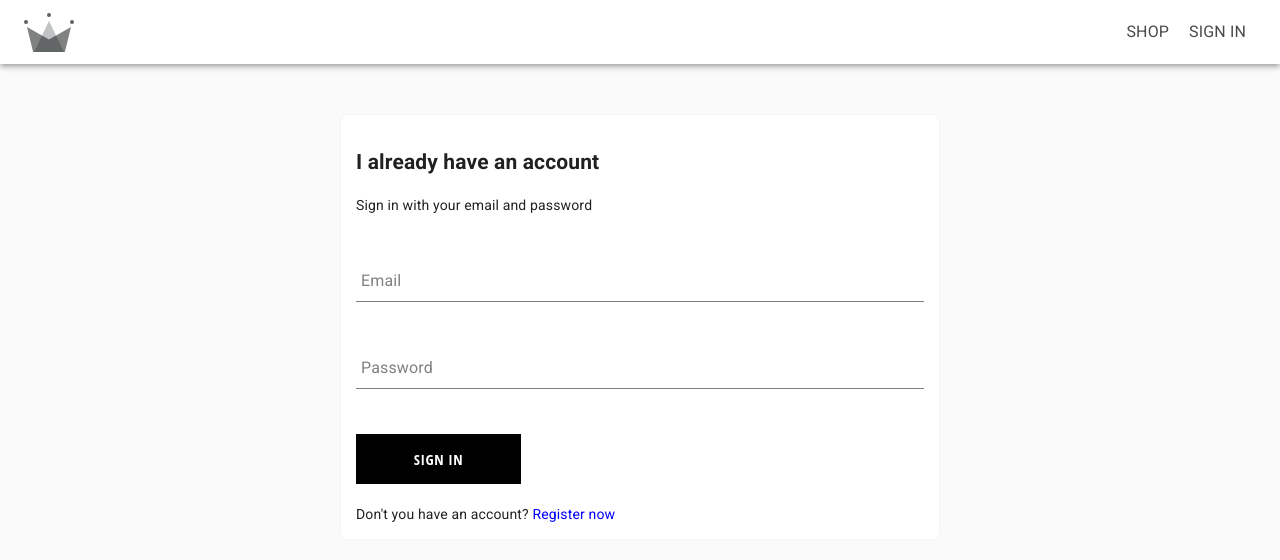
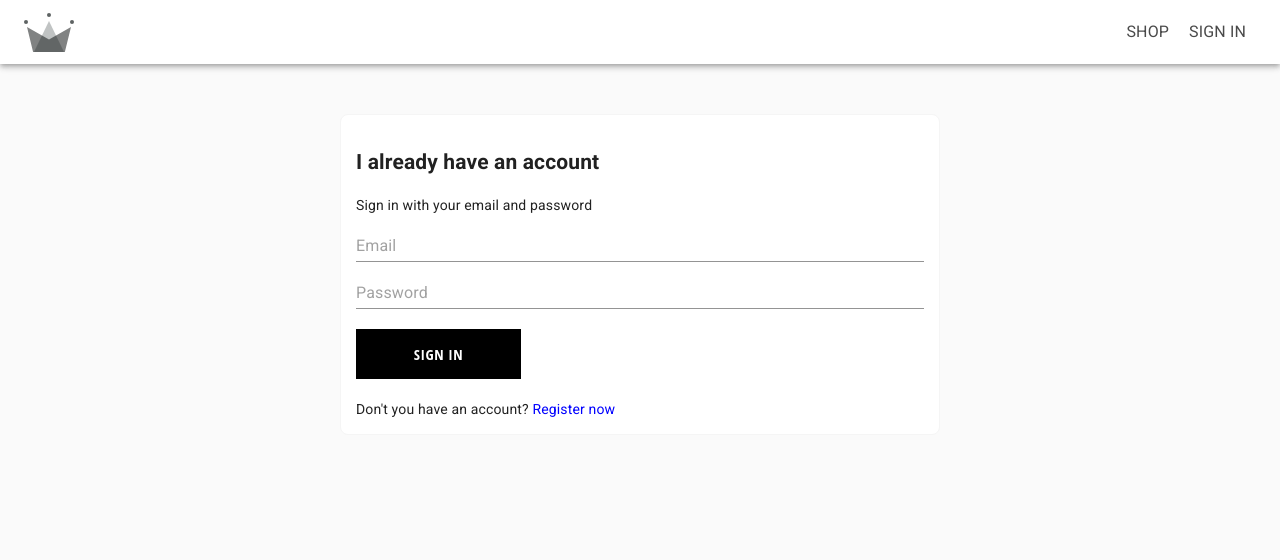
Before and after one commit to devbrunochristian/chrwn-clothing-frontend, a React (Create React App) app: page /signin in a window 1280 px wide. Shown: the top 560 px of the page. Built offline with nearby package versions, Linux system fonts and the light colour scheme.

Commit message:
feature: signin page form validation

```diff
--- a/src/components/form-input/Form-input.tsx
+++ b/src/components/form-input/Form-input.tsx
@@ -6,7 +6,6 @@ interface Props {
     label: string
     name: string
     type: string
-    required: boolean
     handleChange: (e: React.ChangeEvent<HTMLInputElement>) => void
     value: string
 }
@@ -16,7 +15,6 @@ const FormInput: React.FunctionComponent<Props> = ({
     value,
     name,
     type,
-    required,
 }) => (
     <div className="group">
         <input
@@ -24,7 +22,6 @@ const FormInput: React.FunctionComponent<Props> = ({
             className="form-input"
             onChange={handleChange}
             name={name}
-            required={required}
             type={type}
         />
         {label ? (
--- a/src/pages/SigninPage/SigninPage.tsx
+++ b/src/pages/SigninPage/SigninPage.tsx
@@ -1,52 +1,77 @@
 /* eslint-disable react/no-unescaped-entities */
 import { signInUser } from 'actions/user-actions'
 import CustomButton from 'components/custom-button/Custom-button'
-import FormInput from 'components/form-input/Form-input'
-import React, { useState } from 'react'
+import { useForm, Controller, SubmitHandler } from 'react-hook-form'
+import Input from '@material-ui/core/Input'
+// import FormInput from 'components/form-input/Form-input'
+import React from 'react'
 import { useDispatch } from 'react-redux'
 import { Link } from 'react-router-dom'
 import useStyles from './signinPage.styles'
 
+type Inputs = {
+    email: string
+    password: string
+}
+
 const SigninPage = (): React.ReactElement => {
-    const [email, setEmail] = useState<string>('')
-    const [password, setPassword] = useState<string>('')
+    const {
+        control,
+        handleSubmit,
+        formState: { errors, isSubmitSuccessful },
+        reset,
+    } = useForm<Inputs>()
     const dispatch = useDispatch()
     const classes = useStyles()
-    const { container, signupText } = classes
+    const { container, signupText, input, inputContainer } = classes
 
-    const handleSubmit = (event: React.FormEvent<HTMLFormElement>): void => {
-        event.preventDefault()
+    const onSubmit: SubmitHandler<Inputs> = (data) => {
+        const { email, password } = data
         dispatch(signInUser(email, password))
-        setEmail('')
-        setPassword('')
     }
+
+    React.useEffect(() => {
+        if (isSubmitSuccessful) {
+            reset({ email: '', password: '' })
+        }
+    }, [isSubmitSuccessful, reset])
 
     return (
         <div className={container}>
             <h2>I already have an account</h2>
             <span>Sign in with your email and password</span>
 
-            <form onSubmit={handleSubmit}>
-                <FormInput
-                    name="email"
-                    type="email"
-                    handleChange={(
-                        e: React.ChangeEvent<HTMLInputElement>
-                    ): void => setEmail(e.target.value)}
-                    value={email}
-                    label="Email"
-                    required
-                />
-                <FormInput
-                    name="password"
-                    type="password"
-                    value={password}
-                    handleChange={(
-                        e: React.ChangeEvent<HTMLInputElement>
-                    ): void => setPassword(e.target.value)}
-                    label="Password"
-                    required
-                />
+            <form onSubmit={handleSubmit(onSubmit)}>
+                <div className={inputContainer}>
+                    <Controller
+                        name="email"
+                        control={control}
+                        defaultValue=""
+                        rules={{ required: true }}
+                        render={({ field }) => (
+                            <Input
+                                className={input}
+                                placeholder="Email"
+                                {...field}
+                            />
+                        )}
+                    />
+                    {errors.email && <span>Email is required</span>}
+                    <Controller
+                        name="password"
+                        control={control}
+                        defaultValue=""
+                        rules={{ required: true }}
+                        render={({ field }) => (
+                            <Input
+                                className={input}
+                                placeholder="Password"
+                                {...field}
+                            />
+                        )}
+                    />
+                    {errors.password && <span>Password field is required</span>}
+                </div>
                 <CustomButton type="submit"> Sign in </CustomButton>
                 <span className={signupText}>
                     Don't you have an account?{' '}
--- a/src/pages/SigninPage/signinPage.styles.ts
+++ b/src/pages/SigninPage/signinPage.styles.ts
@@ -23,6 +23,13 @@ const useStyles = makeStyles({
             color: 'blue',
         },
     },
+    inputContainer: {
+        marginBottom: 20,
+    },
+    input: {
+        display: 'block',
+        marginTop: 15,
+    },
 })
 
 export default useStyles
--- a/src/pages/SignupPage/SignupPage.tsx
+++ b/src/pages/SignupPage/SignupPage.tsx
@@ -33,7 +33,6 @@ const SignupPage = (): React.ReactElement => {
                     ): void => setName(e.target.value)}
                     value={name}
                     label="Name"
-                    required
                 />
                 <FormInput
                     name="email"
@@ -43,7 +42,6 @@ const SignupPage = (): React.ReactElement => {
                     ): void => setEmail(e.target.value)}
                     value={email}
                     label="Email"
-                    required
                 />
                 <FormInput
                     name="password"
@@ -53,7 +51,6 @@ const SignupPage = (): React.ReactElement => {
                         e: React.ChangeEvent<HTMLInputElement>
                     ): void => setPassword(e.target.value)}
                     label="Password"
-                    required
                 />
                 <FormInput
                     name="confirmPassword"
@@ -63,7 +60,6 @@ const SignupPage = (): React.ReactElement => {
                         e: React.ChangeEvent<HTMLInputElement>
                     ): void => setConfirmPassword(e.target.value)}
                     label="Confirm Password"
-                    required
                 />
 
                 <CustomButton type="submit"> Sign up </CustomButton>
```
